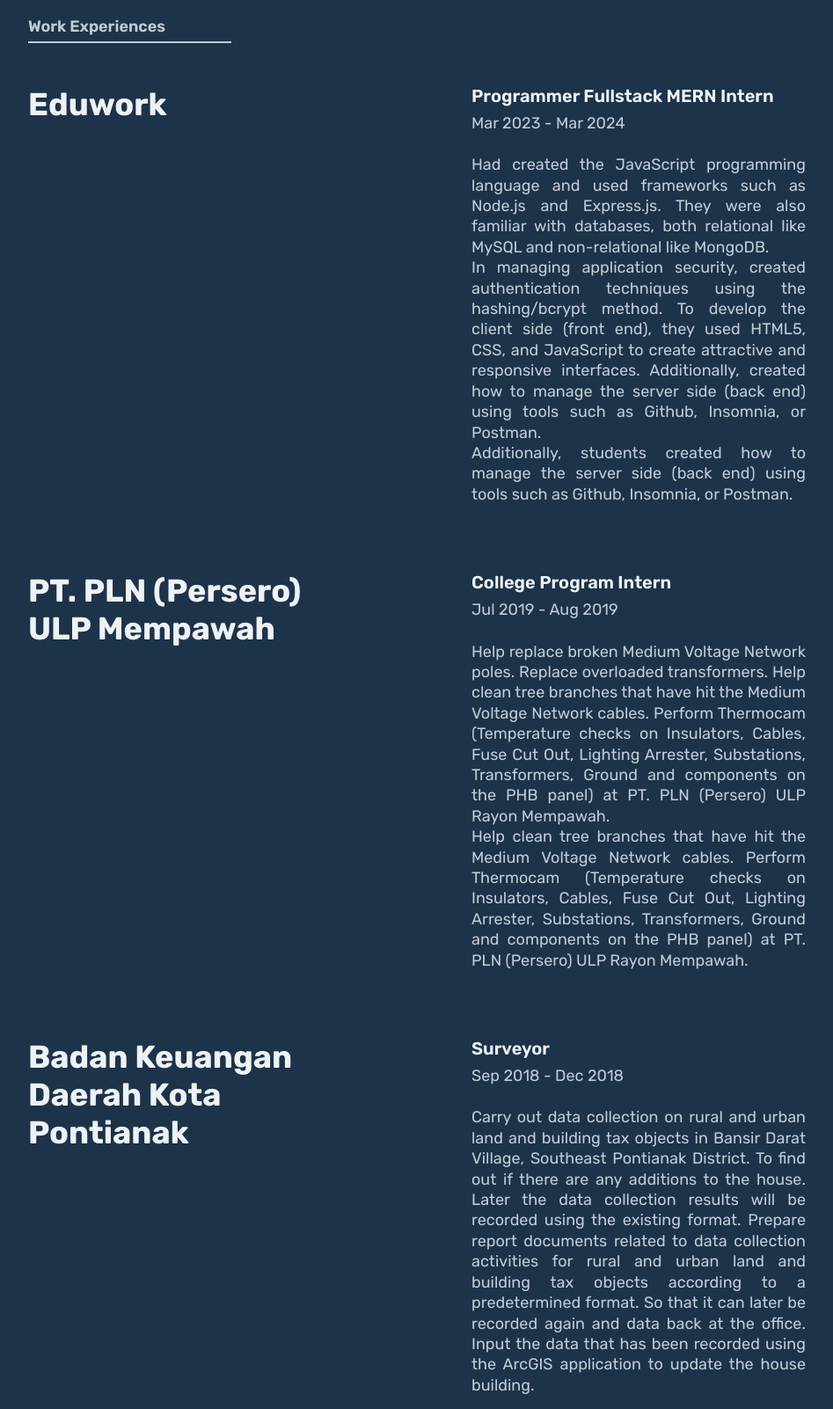
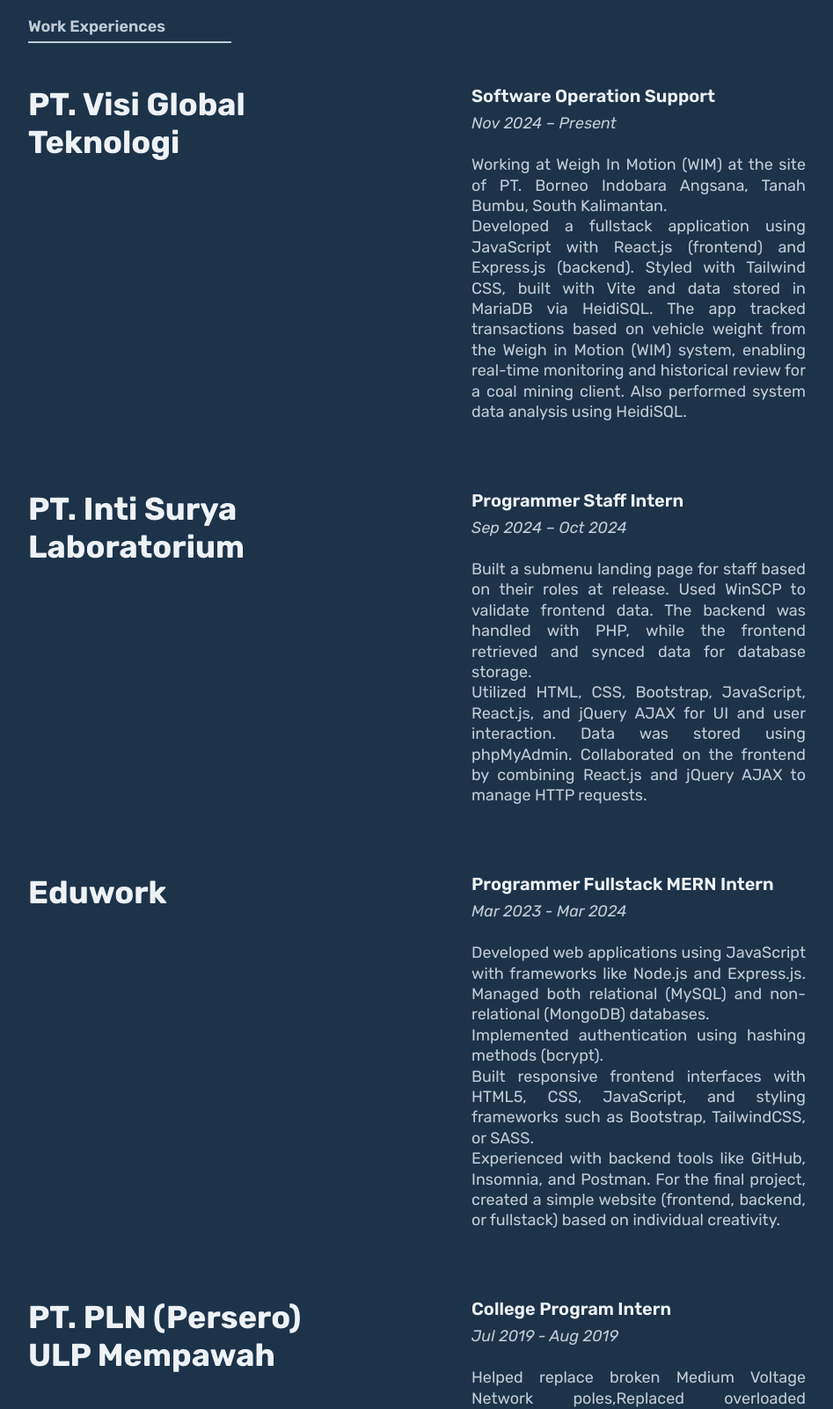
Before and after one commit to rayhans358/my-portofolio, a plain HTML site: page index.html in a window 1280 px wide. Shown: the part 1580-3182 px from the top of the page at 88% size, without its empty margins (146-1093 px from the left). Drawn offline with nearby package versions, Linux system fonts and the light colour scheme.

Commit message:
My Portofolio

```diff
--- a/css/styles.css
+++ b/css/styles.css
@@ -423,6 +423,7 @@
 .experience__date {
   font-size: var(--normal-font-size);
   margin-bottom: 0.5rem;
+  font-style: italic;
 }
 
 .experience__description {
@@ -875,6 +876,7 @@
   .experience__date {
     font-size: var(--normal-font-size);
     margin-bottom: 1.5rem;
+    font-style: italic;
   }
 
   .skills__content {
--- a/index.html
+++ b/index.html
@@ -150,6 +150,51 @@
 
             <div class="experience__content grid">
               <div class="experience__data grid">
+                <h2 class="experience__company">PT. Visi Global Teknologi</h2>
+
+                <div class="experience__fill">
+                  <h3 class="experience__profession">
+                    Software Operation Support
+                  </h3>
+                  <p class="experience__date">Nov 2024 – Present</p>
+                  <p class="experience__description">
+                    Working at Weigh In Motion (WIM) at the site of PT. Borneo
+                    Indobara Angsana, Tanah Bumbu, South Kalimantan.
+                    <br />
+                    Developed a fullstack application using JavaScript with
+                    React.js (frontend) and Express.js (backend). Styled with
+                    Tailwind CSS, built with Vite and data stored in MariaDB via
+                    HeidiSQL. The app tracked transactions based on vehicle
+                    weight from the Weigh in Motion (WIM) system, enabling
+                    real-time monitoring and historical review for a coal mining
+                    client. Also performed system data analysis using HeidiSQL.
+                  </p>
+                </div>
+              </div>
+
+              <div class="experience__data grid">
+                <h2 class="experience__company">PT. Inti Surya Laboratorium</h2>
+
+                <div class="experience__fill">
+                  <h3 class="experience__profession">
+                    Programmer Staff Intern
+                  </h3>
+                  <p class="experience__date">Sep 2024 – Oct 2024</p>
+                  <p class="experience__description">
+                    Built a submenu landing page for staff based on their roles
+                    at release. Used WinSCP to validate frontend data. The
+                    backend was handled with PHP, while the frontend retrieved
+                    and synced data for database storage.
+                    <br />
+                    Utilized HTML, CSS, Bootstrap, JavaScript, React.js, and
+                    jQuery AJAX for UI and user interaction. Data was stored
+                    using phpMyAdmin. Collaborated on the frontend by combining
+                    React.js and jQuery AJAX to manage HTTP requests.
+                  </p>
+                </div>
+              </div>
+
+              <div class="experience__data grid">
                 <h2 class="experience__company">Eduwork</h2>
 
                 <div class="experience__fill">
@@ -158,22 +203,20 @@
                   </h3>
                   <p class="experience__date">Mar 2023 - Mar 2024</p>
                   <p class="experience__description">
-                    Had created the JavaScript programming language and used
-                    frameworks such as Node.js and Express.js. They were also
-                    familiar with databases, both relational like MySQL and
-                    non-relational like MongoDB.
-                  </p>
-                  <p class="experience__description">
-                    In managing application security, created authentication
-                    techniques using the hashing/bcrypt method. To develop the
-                    client side (front end), they used HTML5, CSS, and
-                    JavaScript to create attractive and responsive interfaces.
-                    Additionally, created how to manage the server side (back
-                    end) using tools such as Github, Insomnia, or Postman.
-                  </p>
-                  <p class="experience__description">
-                    Additionally, students created how to manage the server side
-                    (back end) using tools such as Github, Insomnia, or Postman.
+                    Developed web applications using JavaScript with frameworks
+                    like Node.js and Express.js. Managed both relational (MySQL)
+                    and non-relational (MongoDB) databases.
+                    <br />
+                    Implemented authentication using hashing methods (bcrypt).
+                    <br />
+                    Built responsive frontend interfaces with HTML5, CSS,
+                    JavaScript, and styling frameworks such as Bootstrap,
+                    TailwindCSS, or SASS.
+                    <br />
+                    Experienced with backend tools like GitHub, Insomnia, and
+                    Postman. For the final project, created a simple website
+                    (frontend, backend, or fullstack) based on individual
+                    creativity.
                   </p>
                 </div>
               </div>
@@ -187,20 +230,20 @@
                   <h3 class="experience__profession">College Program Intern</h3>
                   <p class="experience__date">Jul 2019 - Aug 2019</p>
                   <p class="experience__description">
-                    Help replace broken Medium Voltage Network poles. Replace
-                    overloaded transformers. Help clean tree branches that have
-                    hit the Medium Voltage Network cables. Perform Thermocam
-                    (Temperature checks on Insulators, Cables, Fuse Cut Out,
+                    Helped replace broken Medium Voltage Network poles,Replaced
+                    overloaded transformers,Helped clear tree branches that fall
+                    on Medium Voltage Network cables and Performed Thermocam
+                    (Temperature checks on Insulators, Cable, Fuse Cut Out,
                     Lighting Arrester, Substations, Transformers, Ground and
-                    components on the PHB panel) at PT. PLN (Persero) ULP Rayon
-                    Mempawah.
-                  </p>
-                  <p class="experience__description">
-                    Help clean tree branches that have hit the Medium Voltage
-                    Network cables. Perform Thermocam (Temperature checks on
-                    Insulators, Cables, Fuse Cut Out, Lighting Arrester,
-                    Substations, Transformers, Ground and components on the PHB
-                    panel) at PT. PLN (Persero) ULP Rayon Mempawah.
+                    components on the PHB panel)
+                    <br />
+                    Analyzed plans for installing insert transformers on the
+                    Medium Voltage Network. Inserting transformers is carried
+                    out to maintain the performance of the transformer so that
+                    there is no voltage drop in the transformer. Transformer
+                    insertion is usually done by replacing the transformer and
+                    increasing the voltage so that the voltage requirements are
+                    met.
                   </p>
                 </div>
               </div>
@@ -218,12 +261,10 @@
                     building tax objects in Bansir Darat Village, Southeast
                     Pontianak District. To find out if there are any additions
                     to the house. Later the data collection results will be
-                    recorded using the existing format. Prepare report documents
-                    related to data collection activities for rural and urban
-                    land and building tax objects according to a predetermined
-                    format. So that it can later be recorded again and data back
-                    at the office. Input the data that has been recorded using
-                    the ArcGIS application to update the house building.
+                    recorded using the existing format.
+                    <br />
+                    Input the data that has been recorded using the ArcGIS
+                    application to update the house building.
                   </p>
                 </div>
               </div>
@@ -236,11 +277,14 @@
                   <p class="experience__date">Aug 2017 - Dec 2017</p>
                   <p class="experience__description">
                     Carry out data entry and verification of refill data on 3 Kg
-                    LPG consumers. Process and analyze samples to see whether
-                    the data in the field matches the data recorded by
-                    consumers. Prepare documents which will then be sent and
-                    reported to the Directorate General of Oil and Gas, Ministry
-                    of Energy and Mineral Resources.
+                    LPG consumers.
+                    <br />
+                    Process and analyze samples to see whether the data in the
+                    field matches the data recorded by consumers.
+                    <br />
+                    Prepare documents which will then be sent and reported to
+                    the Directorate General of Oil and Gas, Ministry of Energy
+                    and Mineral Resources.
                   </p>
                 </div>
               </div>
```
Also changed, not shown: html/experience.html (+34 -37 lines), 2 other files.
